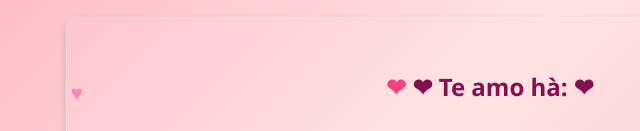
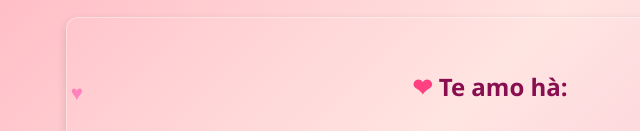
Before and after one commit to MthsDsPrr17/Timer, a plain HTML site: page index.html in a window 1280 px wide. Shown: the part 669-800 px from the top of the page, 150-790 px from the left. Drawn offline with Linux system fonts and the light colour scheme.

Commit message:
Update index.html

```diff
--- a/index.html
+++ b/index.html
@@ -235,7 +235,7 @@
     </div>
 
     <div class="timer">
-      <h2>❤  Te amo hà: ❤ </h2>
+      <h2> Te amo hà: </h2>
       <div id="time">
         <span id="years">0</span> anos
         <span id="months">0</span> meses
```
